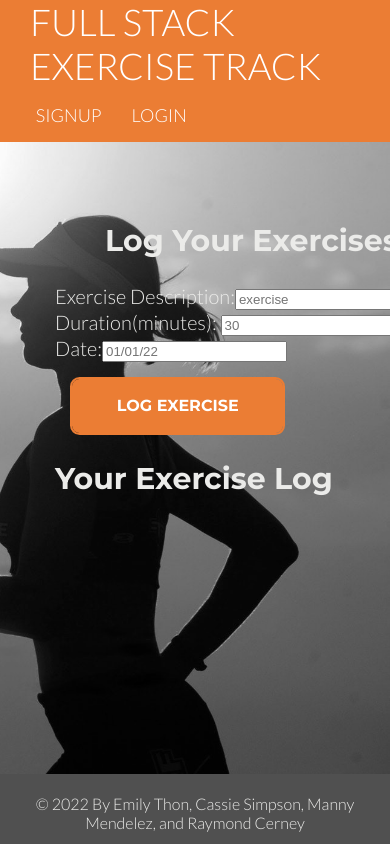
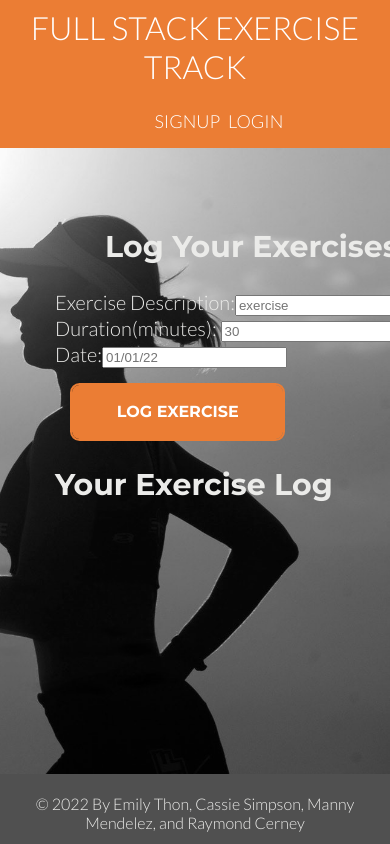
Before and after one commit to mmelendez3/Full_Stack_Exercise_Track, a React (Create React App) app in the folder client/: page /log in a window 390 px wide. Shown: the top 844 px of the page. Built offline with nearby package versions, Linux system fonts and the light colour scheme.

Commit message:
added extra media queries

```diff
--- a/client/src/components/LogForm/index.js
+++ b/client/src/components/LogForm/index.js
@@ -54,6 +54,7 @@ const LogForm = () => {
       <form onSubmit={handleFormSubmit}>
         <label>Exercise Description:</label>
         <input placeholder="exercise" onChange={handleChange}></input>
+        <br></br>
         <label>Duration(minutes): </label>
         <input placeholder="30" onChange={handleChange}></input>
         <br />
--- a/client/src/index.css
+++ b/client/src/index.css
@@ -17,7 +17,7 @@ header {
   color: #ffffff;
   font-size: 2.3rem;
   text-transform: uppercase;
-  padding-left: 30px;
+  margin: 1rem;
 }
 
 .header-logo a {
@@ -33,6 +33,12 @@ nav ul {
   list-style: none;
 }
 
+nav ul li {
+  text-align: center;
+  width: 200px;
+  margin: 1rem;
+}
+
 .nav-links a {
   color: #ffffff;
   /* padding-right: 30px;
@@ -41,6 +47,7 @@ nav ul {
   font-size: 18px;
   text-decoration: none;
   text-transform: uppercase;
+  margin: 1rem;
 }
 
 .nav-links a:visited {
@@ -225,8 +232,23 @@ footer {
     background-size: cover;
     background-image: url('assets/running.jpg');
     margin: 0;
-    height: 100%;
+    height: 100vh;
   }
+
+  header {
+    text-align: center;
+    flex-direction: column;
+    align-items: center;
+  }
+
+  nav ul li {
+    margin: 0px;
+  }
+
+  .nav-links a {
+    margin: 0px;
+  }
+
   .form-inline input {
     margin: 10px 0;
   }
@@ -237,3 +259,11 @@ footer {
     align-items: flex-start;
   }
 }
+
+@media (max-width: 800px) {
+  .header-logo {
+    font-size: 2rem;
+    margin: 0.5rem;
+    padding: 0px;
+  }
+}
```
